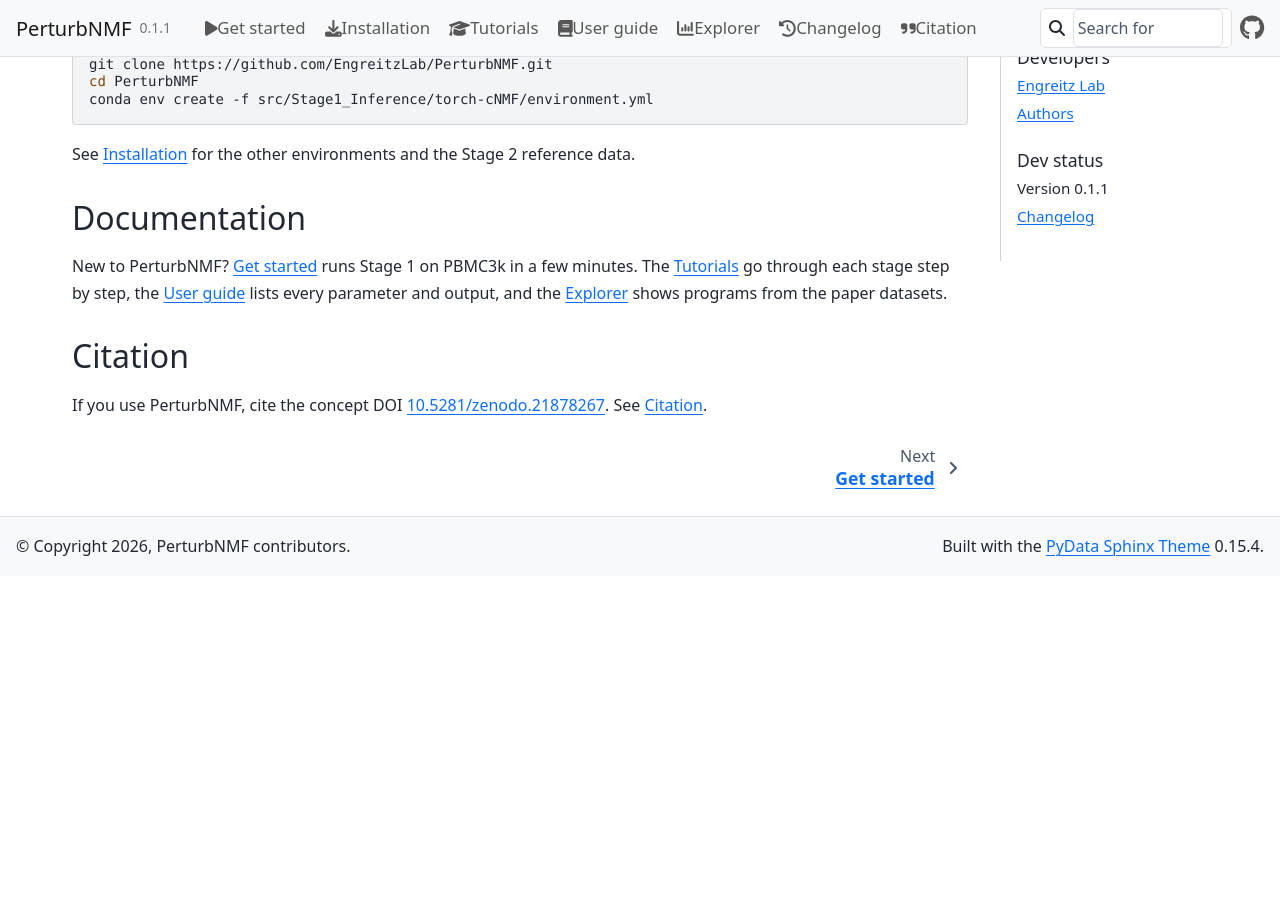
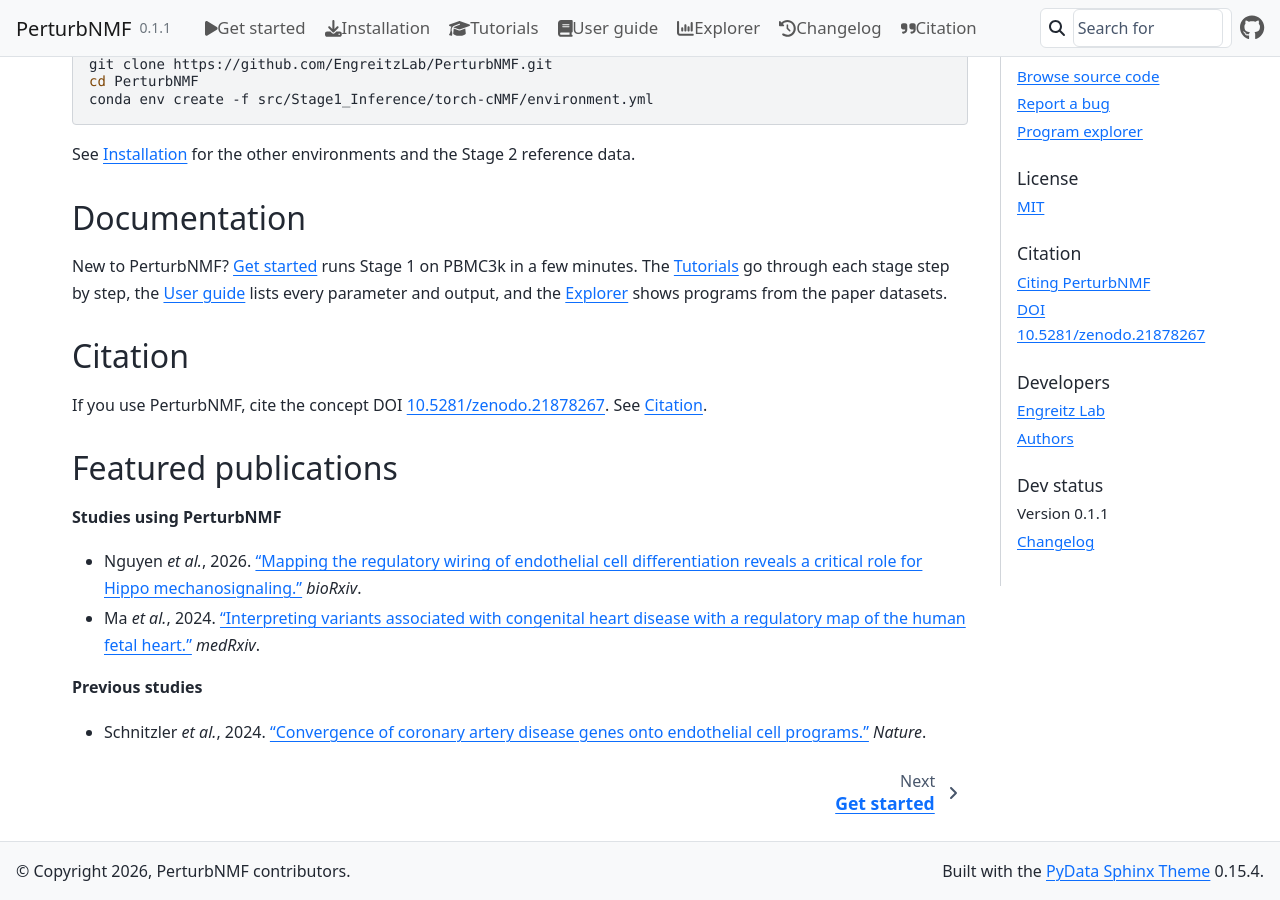
Before and after one commit to EngreitzLab/PerturbNMF, a Sphinx documentation site: the page built from docs/index.md, in a window 1280 px wide and 900 px high, scrolled down 1128 px. Built offline with Sphinx 7.4.7 and the PyData theme 0.15.4, drawn with Linux system fonts in a browser that asks for light colours; pages that are not in the unit, such as notebooks, are missing from menus; before the commit the page ends 1704 px from its top, so only the background shows below that.

Commit message:
List featured publications on the docs home page
Co-Authored-By: Claude Opus 5.5 (1M context) <noreply@anthropic.com>

````diff
--- a/docs/index.md
+++ b/docs/index.md
@@ -44,6 +44,17 @@ parameter and output, and the {doc}`explorer` shows programs from the paper data
 If you use PerturbNMF, cite the concept DOI
 [10.5281/zenodo.21878267](https://doi.org/10.5281/zenodo.21878267). See {doc}`citation`.
 
+## Featured publications
+
+**Studies using PerturbNMF**
+
+- Nguyen *et al.*, 2026. [“Mapping the regulatory wiring of endothelial cell differentiation reveals a critical role for Hippo mechanosignaling.”](https://www.biorxiv.org/content/10.64898/2026.11.04.763740v1) *bioRxiv*.
+- Ma *et al.*, 2024. [“Interpreting variants associated with congenital heart disease with a regulatory map of the human fetal heart.”](https://www.medrxiv.org/content/10.1101/2024.11.20.24317557v3) *medRxiv*.
+
+**Previous studies**
+
+- Schnitzler *et al.*, 2024. [“Convergence of coronary artery disease genes onto endothelial cell programs.”](https://www.nature.com/articles/s41586-024-07022-x) *Nature*.
+
 ```{toctree}
 :hidden:
 
````
